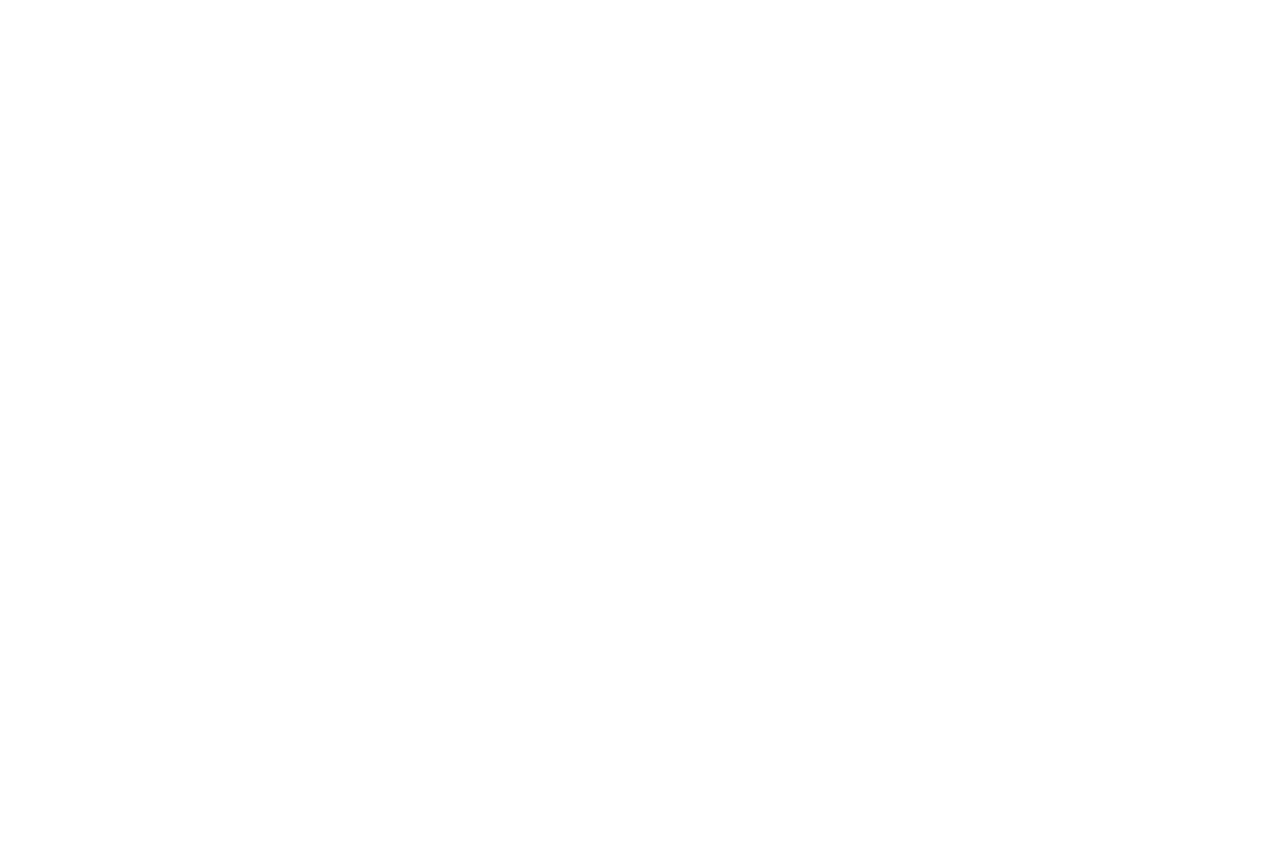
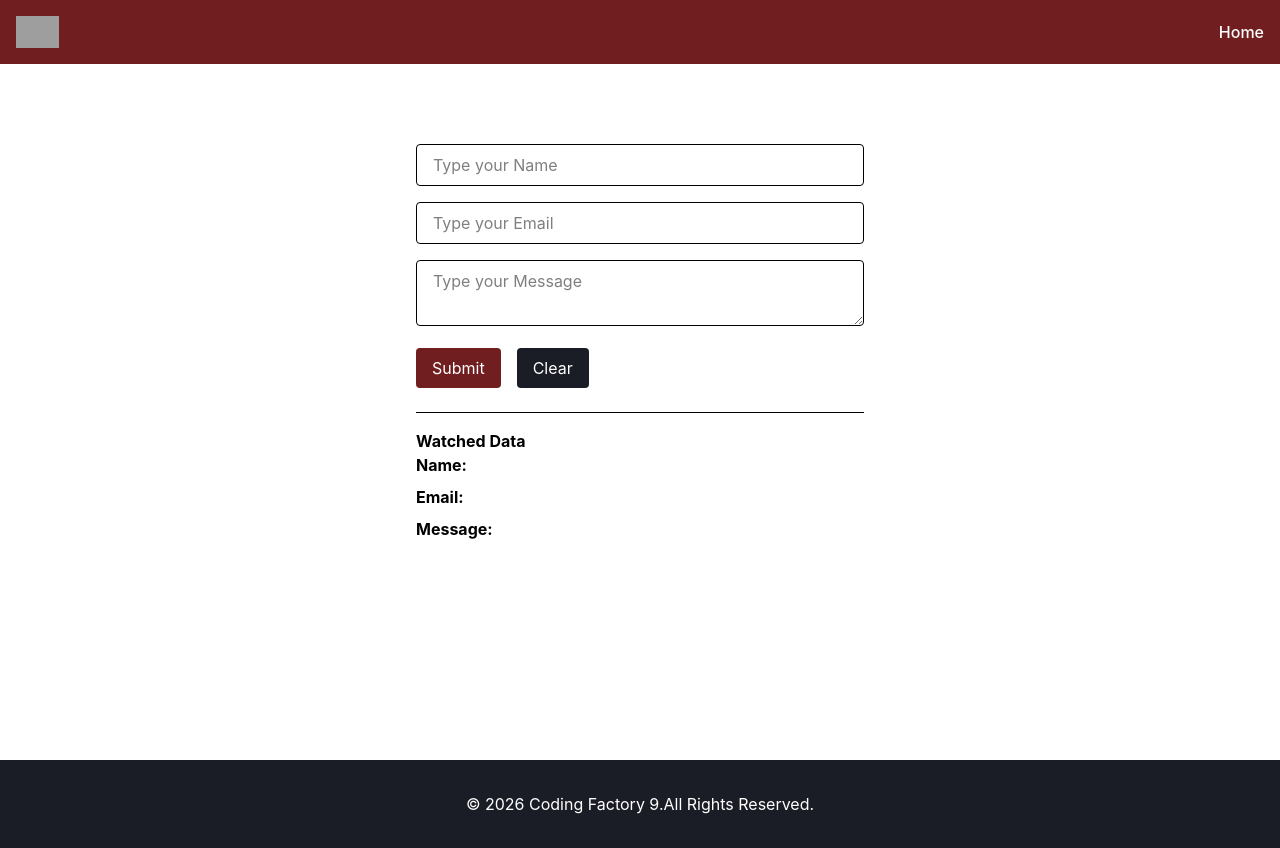
Before and after one commit to TimosPsy/cf9-react-app, a React (Vite) app: page /multifield-hook-form in a window 1280 px wide. Before the commit this address had no page. Before the commit the page ends 800 px from the top, so only its background shows below. Built offline with nearby package versions, Linux system fonts and the light colour scheme; grey boxes are pictures that could not be loaded.

Commit message:
feat: add MultiFieldFormWithValidationWithHookForm component (react-hook-form, resolvers)

```diff
--- a/package.json
+++ b/package.json
@@ -10,9 +10,11 @@
     "preview": "vite preview"
   },
   "dependencies": {
+    "@hookform/resolvers": "^5.4.0",
     "@tailwindcss/vite": "^4.3.0",
     "react": "^19.2.6",
     "react-dom": "^19.2.6",
+    "react-hook-form": "^7.76.1",
     "react-router": "^7.15.1",
     "tailwindcss": "^4.3.0",
     "zod": "^4.4.3"
--- a/src/App.tsx
+++ b/src/App.tsx
@@ -60,6 +60,8 @@
  import MultyFieldForm from "./components/LessonNine/MultyFieldForm.tsx";
  import MultiFieldFormWithValidation from "./components/LessonNine/MultiFieldFormWithValidation.tsx";
  import MultiFieldFormWithValidationWithZod from "./components/LessonTen/MultiFieldFormWithValidationWithZod.tsx";
+ import MultiFieldFormWithValidationWithHookForm
+     from "./components/LessonTen/MultiFieldFormWithValidationWithHookForm.tsx";
 
  function App() {
 
@@ -121,6 +123,7 @@
                 <Route path="multyfield-form" element={<MultyFieldForm />}/>
                 <Route path="multifield-form-validation" element={<MultiFieldFormWithValidation />}/>
                 <Route path="multifield-form-zod" element={<MultiFieldFormWithValidationWithZod />}/>
+                <Route path="multifield-hook-form" element={<MultiFieldFormWithValidationWithHookForm />}/>
 
             </Route>
 
--- /dev/null
+++ b/src/components/LessonTen/MultiFieldFormWithValidationWithHookForm.tsx
@@ -0,0 +1,124 @@
+import {useState} from "react";
+import {z} from "zod";
+import {useForm} from "react-hook-form";
+import {zodResolver} from "@hookform/resolvers/zod";
+
+const formSchema = z.object({
+    name: z.string().trim().min(1, {error: "Name is required"}),
+    email: z
+        .email()
+        .min(1, {error: "Email is required"}),
+    message: z
+        .string()
+        .trim()
+        .min(5, {error: "Message must be at least 5 characters long"})
+        .min(1, {error: "Message is required"})
+        .max(8, {error: "Message must be at most 8 characters long"})
+})
+type FormValues = z.infer<typeof formSchema>;
+
+const MultiFieldFormWithHookForm = () => {
+
+    const [submittedData, setSubmittedData] = useState<FormValues | null>(null)
+
+    const {
+        register,
+        handleSubmit,
+        formState: { errors },
+        reset,
+        watch,
+    } = useForm<FormValues>({
+        resolver: zodResolver(formSchema),
+        defaultValues: {
+            name: "",
+            email: "",
+            message: ""
+        }
+    });
+
+    const onSubmit = (data: FormValues) => {
+        setSubmittedData(data)
+        reset()
+    }
+
+    const onClear = () => {
+        setSubmittedData(null)
+        reset()
+    }
+
+    const watchedValues = watch();
+
+
+    return (
+        <>
+            <form
+                onSubmit={handleSubmit(onSubmit)}
+                className="max-w-md mx-auto space-y-4">
+                <div>
+                    <input
+                        {...register("name")}
+                        type="text"
+                        placeholder="Type your Name"
+                        className="w-full border rounded px-4 py-2"
+                    />
+                    {errors.name && (
+                        <p className="text-cf-dark-red text-sm mt-1">{errors.name.message}</p>
+                    )}
+                </div>
+                <div>
+                    <input
+                        {...register("email")}
+                        type="text"
+                        placeholder="Type your Email"
+                        className="w-full border rounded px-4 py-2"
+                    />
+                    {errors.email && (
+                        <p className="text-cf-dark-red text-sm mt-1">{errors.email.message}</p>
+                    )}
+                </div>
+                <div>
+                    <textarea
+                       {...register("message")}
+                       placeholder="Type your Message"
+                       className="w-full border rounded px-4 py-2"
+                    ></textarea>
+                       {errors.message && (
+                         <p className="text-cf-dark-red text-sm mt-1">{errors.message.message}</p>
+                       )}
+                </div>
+
+                <div className="flex gap-4">
+                    <button
+                        type="submit"
+                        className="bg-cf-dark-red text-white px-4 py-2 rounded">
+                        Submit
+                    </button>
+                    <button
+                        onClick={onClear}
+                        className="bg-cf-dark-gray text-white px-4 py-2 rounded">
+                        Clear
+                    </button>
+                </div>
+
+            </form>
+            {submittedData && (
+                <>
+                    <div className="mt-6 pt-4 max-w-md mx-auto border-t space-y-2">
+                        <strong>Submitted Data</strong>
+                        <p><strong>Name:</strong> {submittedData.name}</p>
+                        <p><strong>Email:</strong> {submittedData.email}</p>
+                        <p><strong>Message:</strong> {submittedData.message}</p>
+                    </div>
+                </>
+            )}
+
+             <div className="mt-6 pt-4 max-w-md mx-auto border-t space-y-2">
+                <strong>Watched Data</strong>
+                <p><strong>Name:</strong> {watchedValues.name}</p>
+                <p><strong>Email:</strong> {watchedValues.email}</p>
+                <p><strong>Message:</strong> {watchedValues.message}</p>
+             </div>
+        </>
+    )
+}
+export default MultiFieldFormWithHookForm;
```
Also changed, not shown: 1 other file (tests, documents, lock files or other folders).
